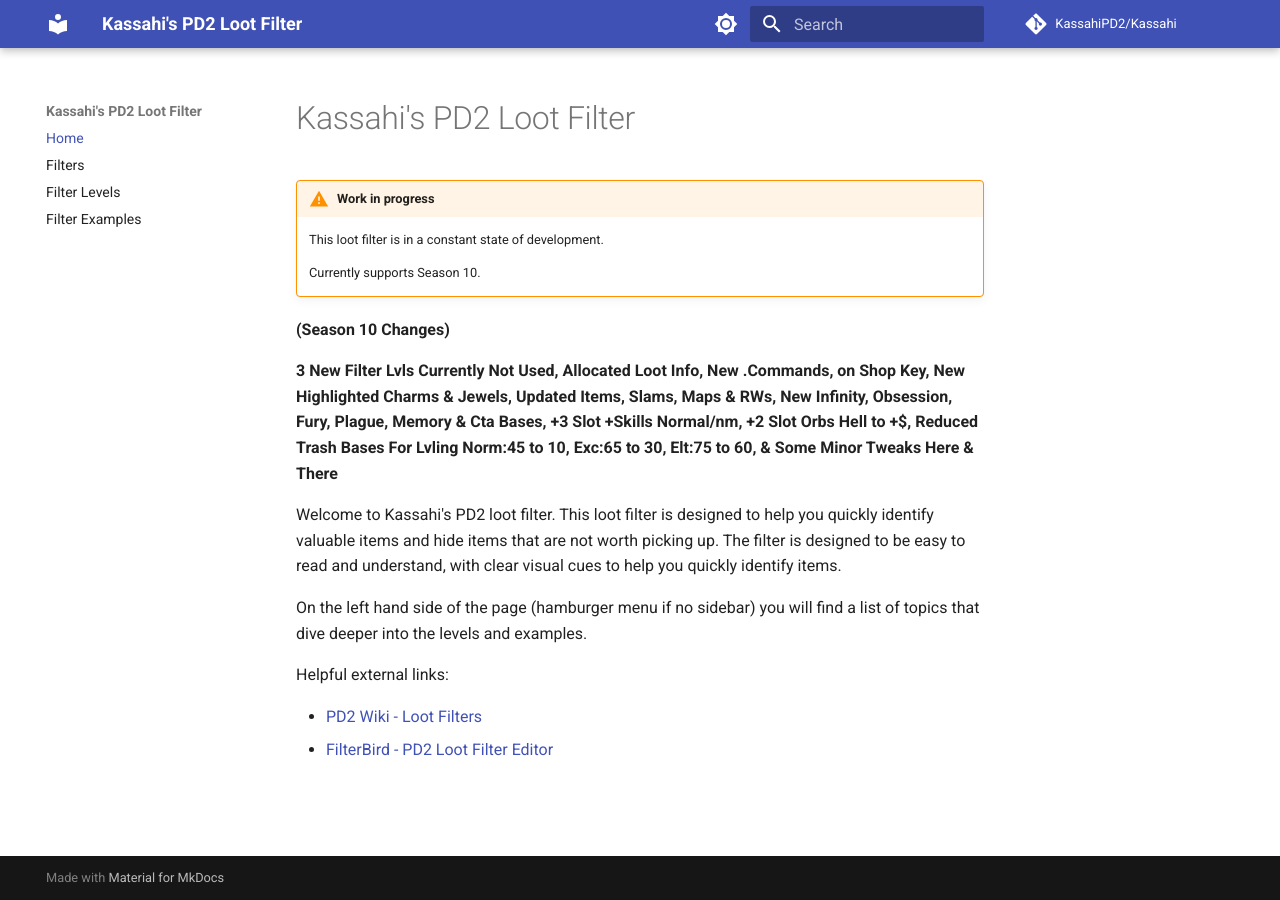
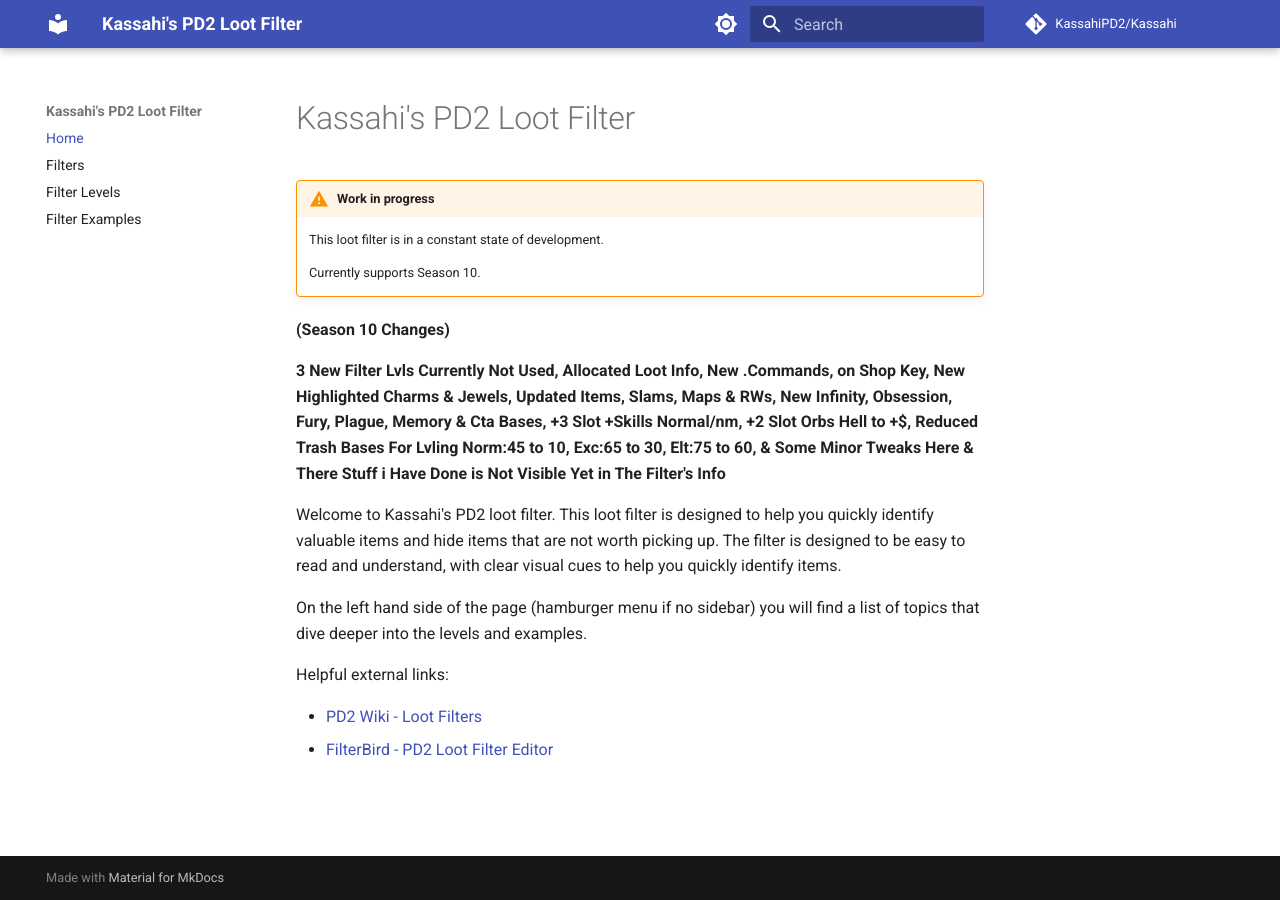
Before and after one commit to KassahiPD2/Kassahi, an MkDocs documentation site: the page built from docs/index.md, in a window 1280 px wide. Built offline with MkDocs 1.6.1 and Material for MkDocs 9.7.7, drawn with Linux system fonts in a browser that asks for light colours; comment, search, counter and statistics services are not loaded.

Commit message:
Update index.md

```diff
--- a/docs/index.md
+++ b/docs/index.md
@@ -9,6 +9,7 @@
 **(Season 10 Changes)**
 
 **3 New Filter Lvls Currently Not Used, Allocated Loot Info, New .Commands, on Shop Key, New Highlighted Charms & Jewels, Updated Items, Slams, Maps & RWs, New Infinity, Obsession, Fury, Plague, Memory & Cta Bases, +3 Slot +Skills Normal/nm, +2 Slot Orbs Hell to +$, Reduced Trash Bases For Lvling Norm:45 to 10, Exc:65 to 30, Elt:75 to 60, & Some Minor Tweaks Here & There**
+**Stuff i Have Done is Not Visible Yet in The Filter's Info**
 
 
 Welcome to Kassahi's PD2 loot filter. This loot filter is designed to help you quickly identify valuable items and hide items that are not worth picking up. The filter is designed to be easy to read and understand, with clear visual cues to help you quickly identify items.
```
